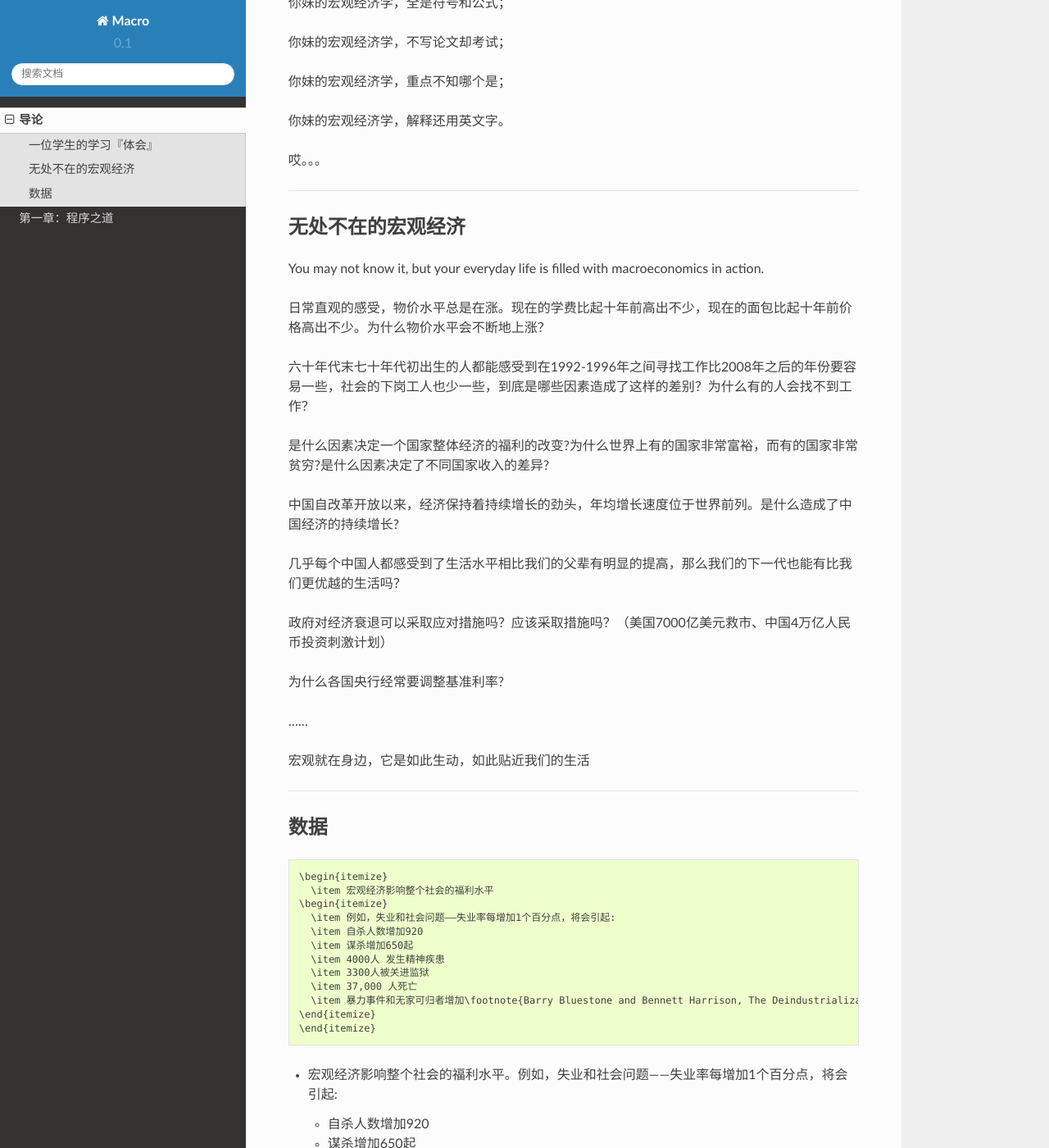
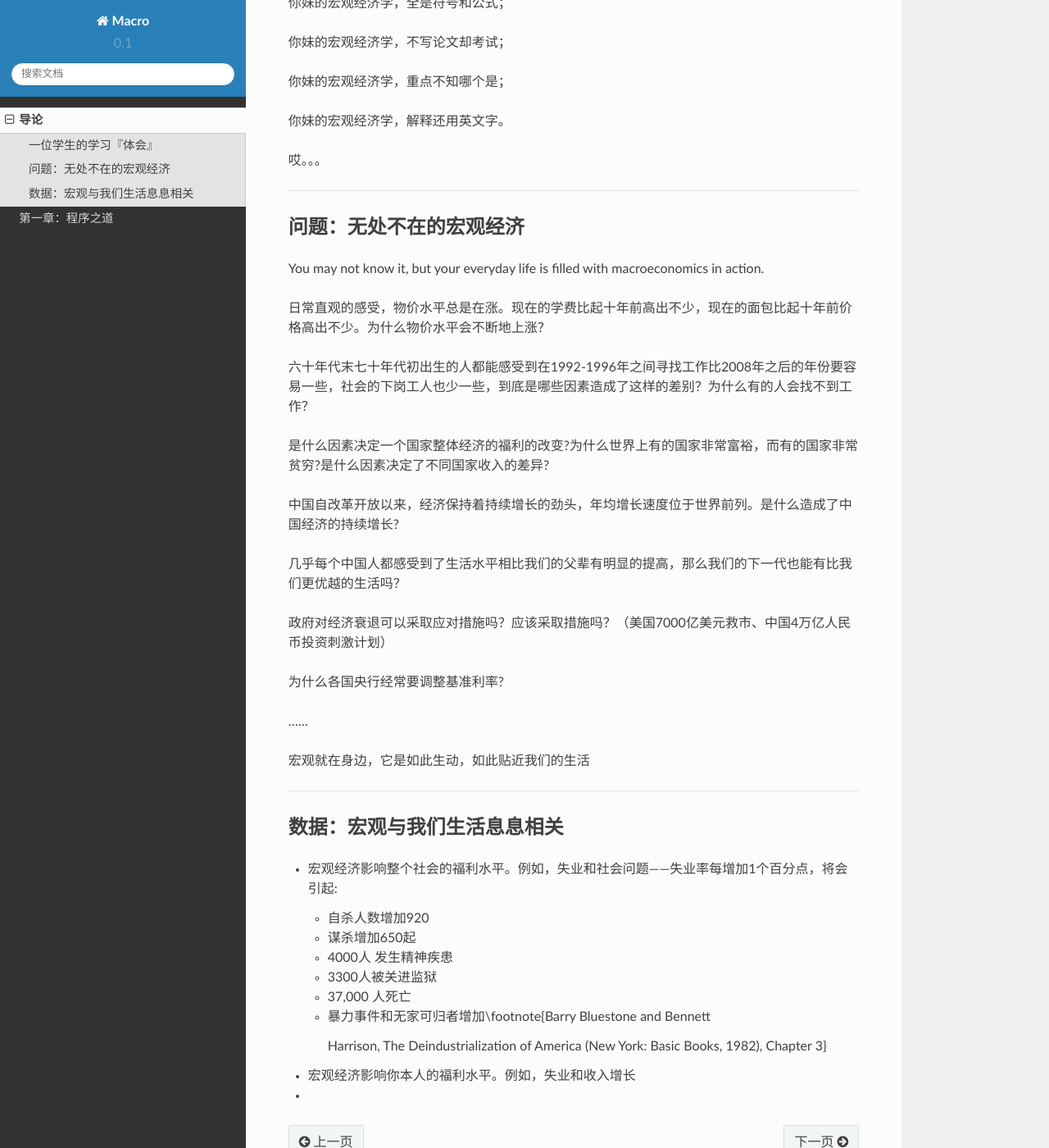
Before and after one commit to wenchengfeng/notes, a Sphinx documentation site: the page built from source/00_intro.rst, in a window 1280 px wide and 1400 px high, scrolled down 235 px. Shown: the whole window at 82% size. Built offline with Sphinx 7.4.7 and the Read the Docs theme 2.0.0, drawn with Linux system fonts in a browser that asks for light colours.

Commit message:
试插图

```diff
--- a/source/00_intro.rst
+++ b/source/00_intro.rst
@@ -16,8 +16,8 @@
 
 --------------
 
-无处不在的宏观经济
-------------------
+问题：无处不在的宏观经济
+------------------------
 
 You may not know it, but your everyday life is filled with
 macroeconomics in action.
@@ -42,23 +42,8 @@ macroeconomics in action.
 
 --------------
 
-数据
-----
-
-.. code::
-
-    \begin{itemize}
-      \item 宏观经济影响整个社会的福利水平
-    \begin{itemize}
-      \item 例如，失业和社会问题——失业率每增加1个百分点，将会引起:
-      \item 自杀人数增加920
-      \item 谋杀增加650起
-      \item 4000人 发生精神疾患
-      \item 3300人被关进监狱
-      \item 37,000 人死亡
-      \item 暴力事件和无家可归者增加\footnote{Barry Bluestone and Bennett Harrison, The Deindustrialization of America (New York:  Basic Books, 1982), Chapter 3}
-    \end{itemize}
-    \end{itemize}
+数据：宏观与我们生活息息相关
+----------------------------
 
 -  宏观经济影响整个社会的福利水平。例如，失业和社会问题——失业率每增加1个百分点，将会引起:
 
```
Also changed, not shown: other parts of source/00_intro.rst (+3 -0 lines), source/导论.md (+3 -21 lines), source/figures/0102.png (added), source/figures/0103.jpg (added), source/figures/0104.jpg (added), source/figures/0105.jpg (added).
